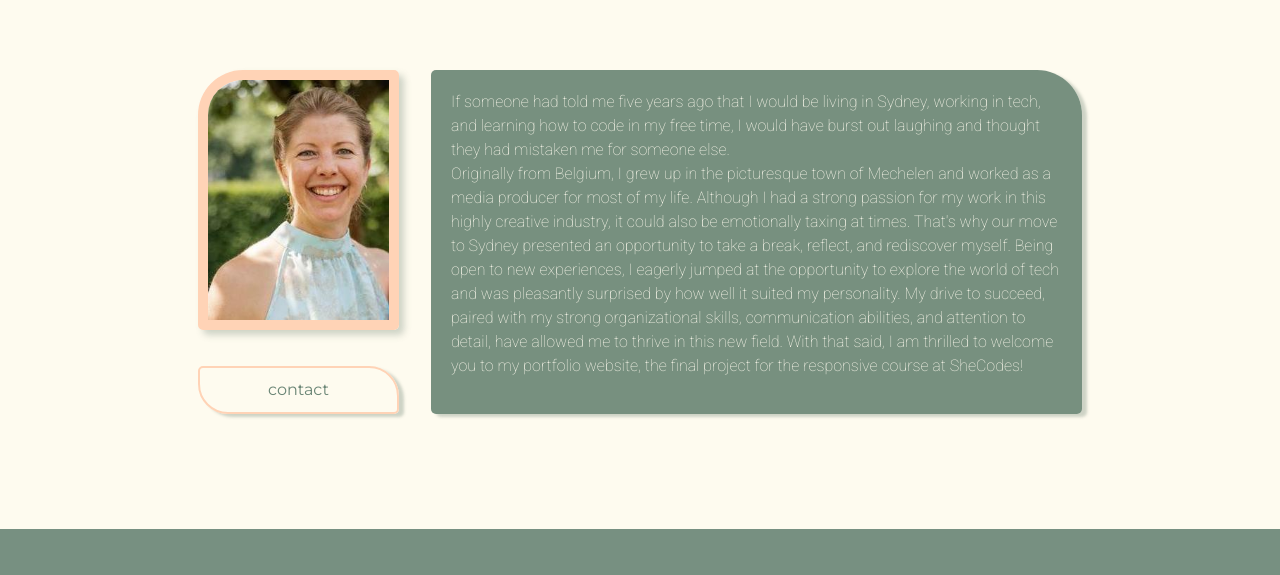
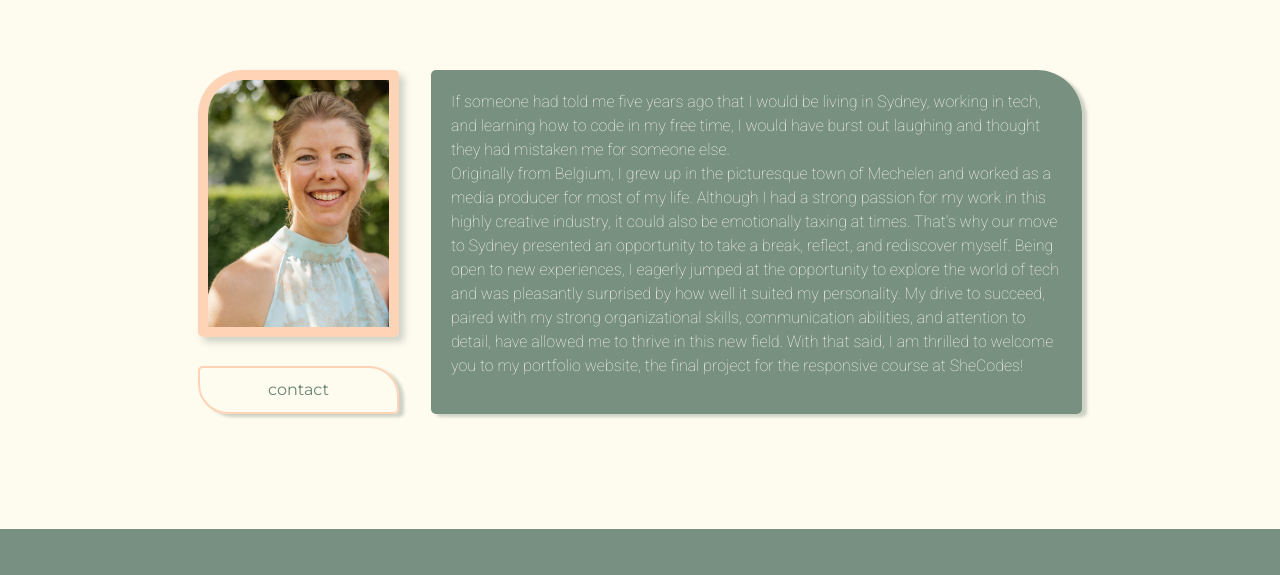
Before and after one commit to chloe-shecodes/Responsive-project, a plain HTML site: page about.html in a window 1280 px wide. Shown: the part 225-800 px from the top of the page. Drawn offline with nearby package versions, Linux system fonts and the light colour scheme.

Commit message:
better quality picture for about page

```diff
--- a/about.html
+++ b/about.html
@@ -100,7 +100,7 @@ As an ambitious learner, Chloé is currently enrolled in SheCodes courses to exp
           >
             <div class="mb-4 d-block d-md-flex">
               <img
-                src="images/about.JPG"
+                src="images/about-B.jpg"
                 alt="picture of Chloé Smits"
                 class="img-fluid about-img"
               />
```
Also changed, not shown: images/about-B.jpg (added).
